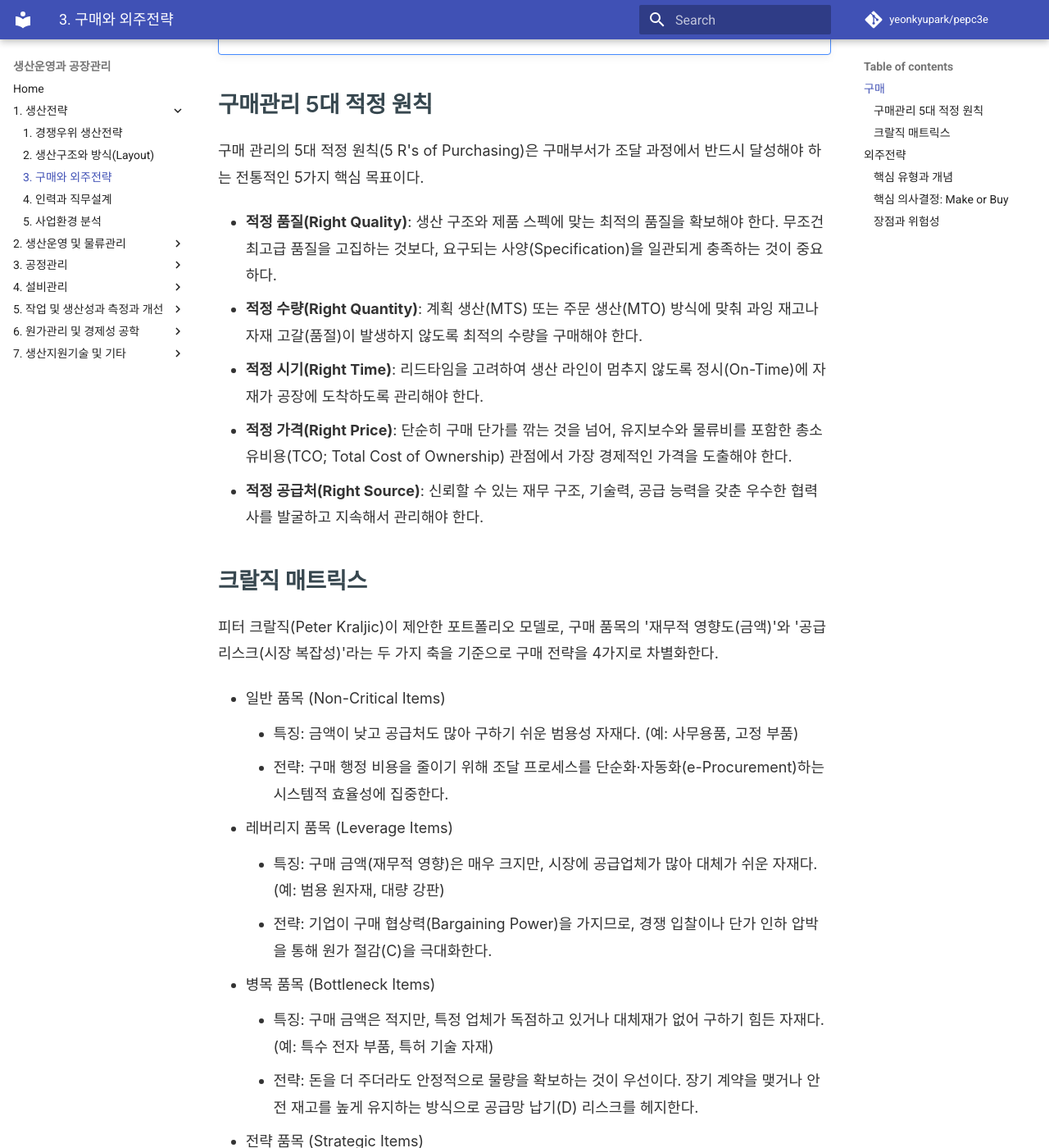
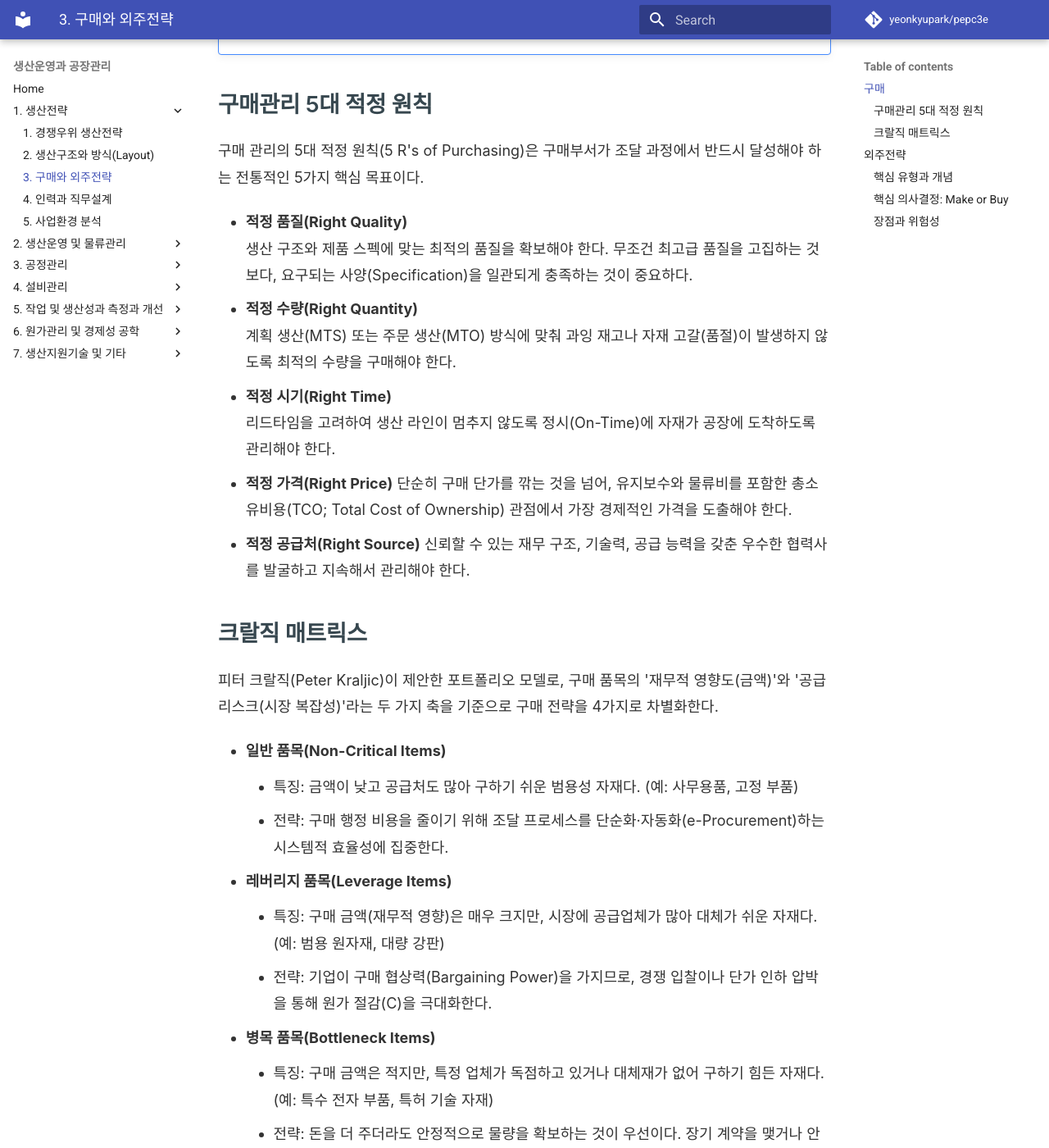
Before and after one commit to yeonkyupark/pepc3e, an MkDocs documentation site: the page built from docs/0103_purchasing_and_outsourcing_strategy.md, in a window 1280 px wide and 1400 px high, scrolled down 1667 px. Shown: the whole window at 82% size. Built offline with MkDocs 1.6.1 and Material for MkDocs 9.7.7, drawn with Linux system fonts in a browser that asks for light colours; comment, search, counter and statistics services are not loaded; some of the changed text lies outside the part shown.

Commit message:
Update 0103_purchasing_and_outsourcing_strategy.md

```diff
--- a/docs/0103_purchasing_and_outsourcing_strategy.md
+++ b/docs/0103_purchasing_and_outsourcing_strategy.md
@@ -40,26 +40,31 @@
 
 구매 관리의 5대 적정 원칙(5 R's of Purchasing)은 구매부서가 조달 과정에서 반드시 달성해야 하는 전통적인 5가지 핵심 목표이다.
 
-- **적정 품질(Right Quality)**: 생산 구조와 제품 스펙에 맞는 최적의 품질을 확보해야 한다. 무조건 최고급 품질을 고집하는 것보다, 요구되는 사양(Specification)을 일관되게 충족하는 것이 중요하다.
-- **적정 수량(Right Quantity)**: 계획 생산(MTS) 또는 주문 생산(MTO) 방식에 맞춰 과잉 재고나 자재 고갈(품절)이 발생하지 않도록 최적의 수량을 구매해야 한다.
-- **적정 시기(Right Time)**: 리드타임을 고려하여 생산 라인이 멈추지 않도록 정시(On-Time)에 자재가 공장에 도착하도록 관리해야 한다.
-- **적정 가격(Right Price)**: 단순히 구매 단가를 깎는 것을 넘어, 유지보수와 물류비를 포함한 총소유비용(TCO; Total Cost of Ownership) 관점에서 가장 경제적인 가격을 도출해야 한다.
-- **적정 공급처(Right Source)**: 신뢰할 수 있는 재무 구조, 기술력, 공급 능력을 갖춘 우수한 협력사를 발굴하고 지속해서 관리해야 한다.
+- **적정 품질(Right Quality)**
+  생산 구조와 제품 스펙에 맞는 최적의 품질을 확보해야 한다. 무조건 최고급 품질을 고집하는 것보다, 요구되는 사양(Specification)을 일관되게 충족하는 것이 중요하다.
+- **적정 수량(Right Quantity)**
+  계획 생산(MTS) 또는 주문 생산(MTO) 방식에 맞춰 과잉 재고나 자재 고갈(품절)이 발생하지 않도록 최적의 수량을 구매해야 한다.
+- **적정 시기(Right Time)**
+  리드타임을 고려하여 생산 라인이 멈추지 않도록 정시(On-Time)에 자재가 공장에 도착하도록 관리해야 한다.
+- **적정 가격(Right Price)**
+  단순히 구매 단가를 깎는 것을 넘어, 유지보수와 물류비를 포함한 총소유비용(TCO; Total Cost of Ownership) 관점에서 가장 경제적인 가격을 도출해야 한다.
+- **적정 공급처(Right Source)**
+  신뢰할 수 있는 재무 구조, 기술력, 공급 능력을 갖춘 우수한 협력사를 발굴하고 지속해서 관리해야 한다.
 
 ### 크랄직 매트릭스
 
 피터 크랄직(Peter Kraljic)이 제안한 포트폴리오 모델로, 구매 품목의 '재무적 영향도(금액)'와 '공급 리스크(시장 복잡성)'라는 두 가지 축을 기준으로 구매 전략을 4가지로 차별화한다.
 
-- 일반 품목 (Non-Critical Items)
+- **일반 품목(Non-Critical Items)**
     - 특징: 금액이 낮고 공급처도 많아 구하기 쉬운 범용성 자재다. (예: 사무용품, 고정 부품)
     - 전략: 구매 행정 비용을 줄이기 위해 조달 프로세스를 단순화·자동화(e-Procurement)하는 시스템적 효율성에 집중한다.
-- 레버리지 품목 (Leverage Items)
+- **레버리지 품목(Leverage Items)**
     - 특징: 구매 금액(재무적 영향)은 매우 크지만, 시장에 공급업체가 많아 대체가 쉬운 자재다. (예: 범용 원자재, 대량 강판)
     - 전략: 기업이 구매 협상력(Bargaining Power)을 가지므로, 경쟁 입찰이나 단가 인하 압박을 통해 원가 절감(C)을 극대화한다.
-- 병목 품목 (Bottleneck Items)
+- **병목 품목(Bottleneck Items)**
     - 특징: 구매 금액은 적지만, 특정 업체가 독점하고 있거나 대체재가 없어 구하기 힘든 자재다. (예: 특수 전자 부품, 특허 기술 자재)
     - 전략: 돈을 더 주더라도 안정적으로 물량을 확보하는 것이 우선이다. 장기 계약을 맺거나 안전 재고를 높게 유지하는 방식으로 공급망 납기(D) 리스크를 헤지한다.
-- 전략 품목 (Strategic Items)
+- **전략 품목(Strategic Items)**
     - 특징: 구매 금액도 매우 크고 공급 리스크도 높아 기업의 명운을 가르는 핵심 자재다. (예: 전기차의 배터리 셀, 스마트폰의 핵심 AP)
     - 전략: 협력사와 단순 거래 관계를 넘어 수직적 통합(지분 투자)이나 긴밀한 전략적 파트너십(가상 통합)을 맺고 동반 성장을 도모한다.
 
@@ -73,7 +78,7 @@
 
 ## 외주전략
 
-외주 전략(Outsourcing Strategy)은 기업이 가치사슬 상 특정 비지니스 기능, 프로세스, 생산 공정을 직접 수행하지 않고 외부 전문 제3자(Third-party)에게 위탁하여 처리하는 조달 및 운영 전략이다. 기업은 핵심 역량에 자원을 집중하고 비핵심 영역은 전문 업체에 맡겨 비용 효율성과 유연성을 극대화하는 것을 목적으로 한다.
+**외주 전략**(Outsourcing Strategy)은 기업이 가치사슬 상 특정 비지니스 기능, 프로세스, 생산 공정을 직접 수행하지 않고 외부 전문 제3자(Third-party)에게 위탁하여 처리하는 조달 및 운영 전략이다. 기업은 핵심 역량에 자원을 집중하고 비핵심 영역은 전문 업체에 맡겨 비용 효율성과 유연성을 극대화하는 것을 목적으로 한다.
 
 | 외주 전략 차원 | 주요 선택지 | 핵심 전략적 지향점 | 비즈니스 실행 사례 |
 | :--- | :--- | :--- | :--- |
@@ -85,6 +90,7 @@
 !!! note "고정비의 변동비화"
 
     기업이 제품을 **자체 생산(Make)**하려면 공장을 짓고, 설비를 사고, 정규직 직원을 고용해야 한다. 이때 발생하는 비용(감가상각비, 임차료, 정규직 인건비 등)은 제품을 1개를 만들든 10,000개를 만들든 매달 무조건 지출되는 **고정비(Fixed Cost)**다.
+
     반면, 이 공정을 **외주(Buy)**로 전환하면 기업은 제품이 필요할 때만 외주 업체에 발주를 넣고 '개당 얼마'의 위탁 생산 비용을 지급한다. 이때 지급하는 비용은 생산량에 비례하여 늘어나거나 줄어드는 **변동비(Variable Cost)**가 된다. 즉, 자산 소유로 인해 묶여 있던 무거운 고정비가 생산량에 따라 유연하게 조절 가능한 가변적 변동비로 성격이 바뀌는 것이다.
 
     | 비교 항목 | 자체 생산 (High Fixed Cost) | 외주 전략 (High Variable Cost) |
@@ -113,14 +119,14 @@
 
 외주 전략의 출발점은 특정 부품이나 서비스를 "자체 생산(Make)할 것인가, 외부 구매(Buy)할 것인가"에 대한 의사결정이다. 이 기준은 대개 '자사 핵심 역량과의 연관성'과 '시장 조달의 효율성'이라는 두 축으로 평가한다.
 
-- 자체 생산(Make) 선택
+- **자체 생산(Make)** 선택
     핵심 기술 유출 우려가 높거나, 시장의 공급업체 역량이 부실할 때, 혹은 독점적 품질(Q) 통제가 필요할 때 수직적 통합을 선택한다.
-- 외부 외주(Buy) 선택
+- **외부 외주(Buy)** 선택
     외부 전문 업체의 규모의 경제 효과가 더 크거나, 시장 수요의 변동성이 극심하여 고정비 리스크를 가변화해야 할 때 외주를 선택한다.
 
 ### 장점과 위험성
 
-- 장점
+- **장점**
     고정 자산 투자를 최소화하여 자산을 가볍게 유지할 수 있고, 경기 변동에 맞춰 외주 물량을 조절할 수 있으므로 유연성(F)과 원가(C) 가변화 측면에서 매우 유리하다.
-- 위험성
+- **위험성**
     핵심 기술이 외주 파트너사나 경쟁사로 유출될 리스크가 존재하며, 공급망이 길어질 경우 물류 및 납기(D) 통제가 어려워지고 협력사 관리 비용이 추가로 발생한다.
```
